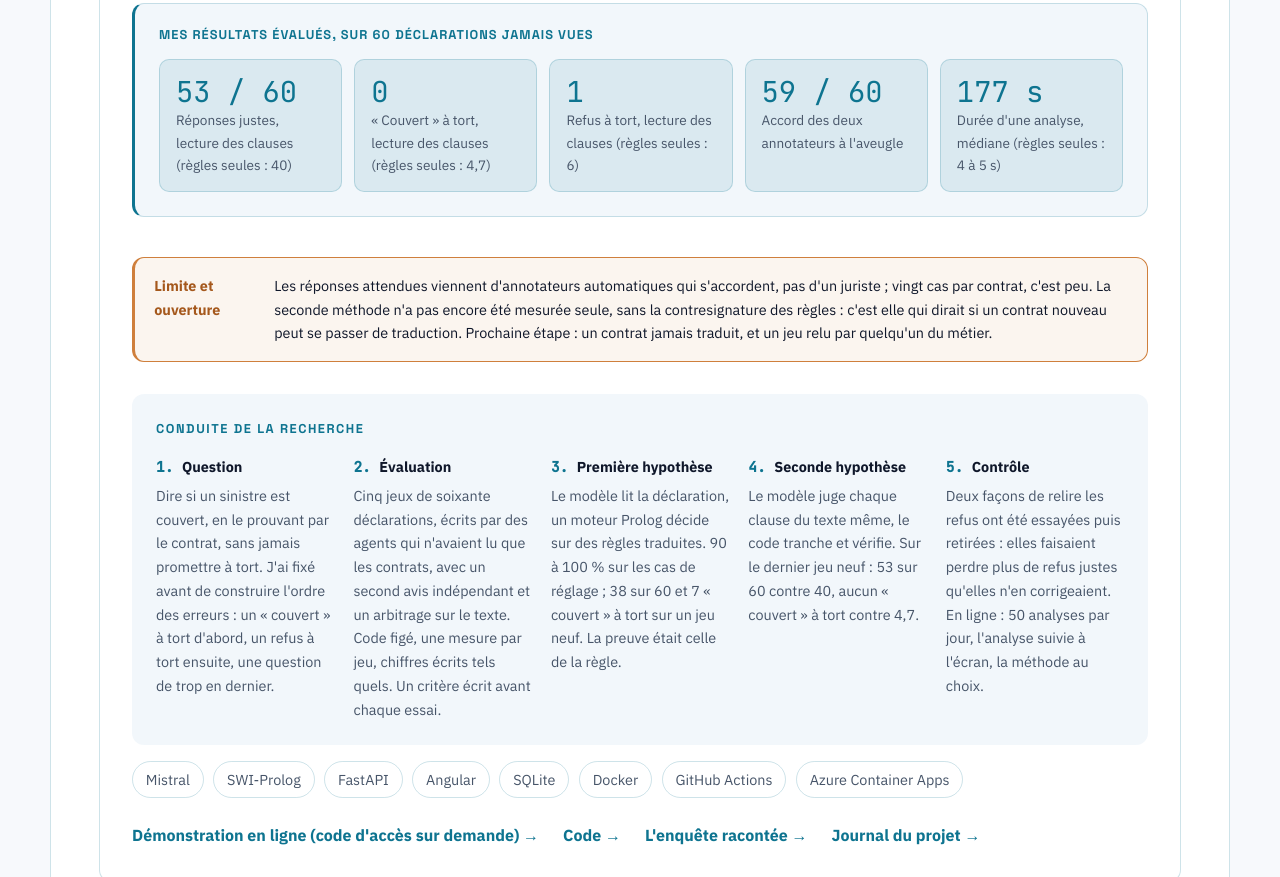
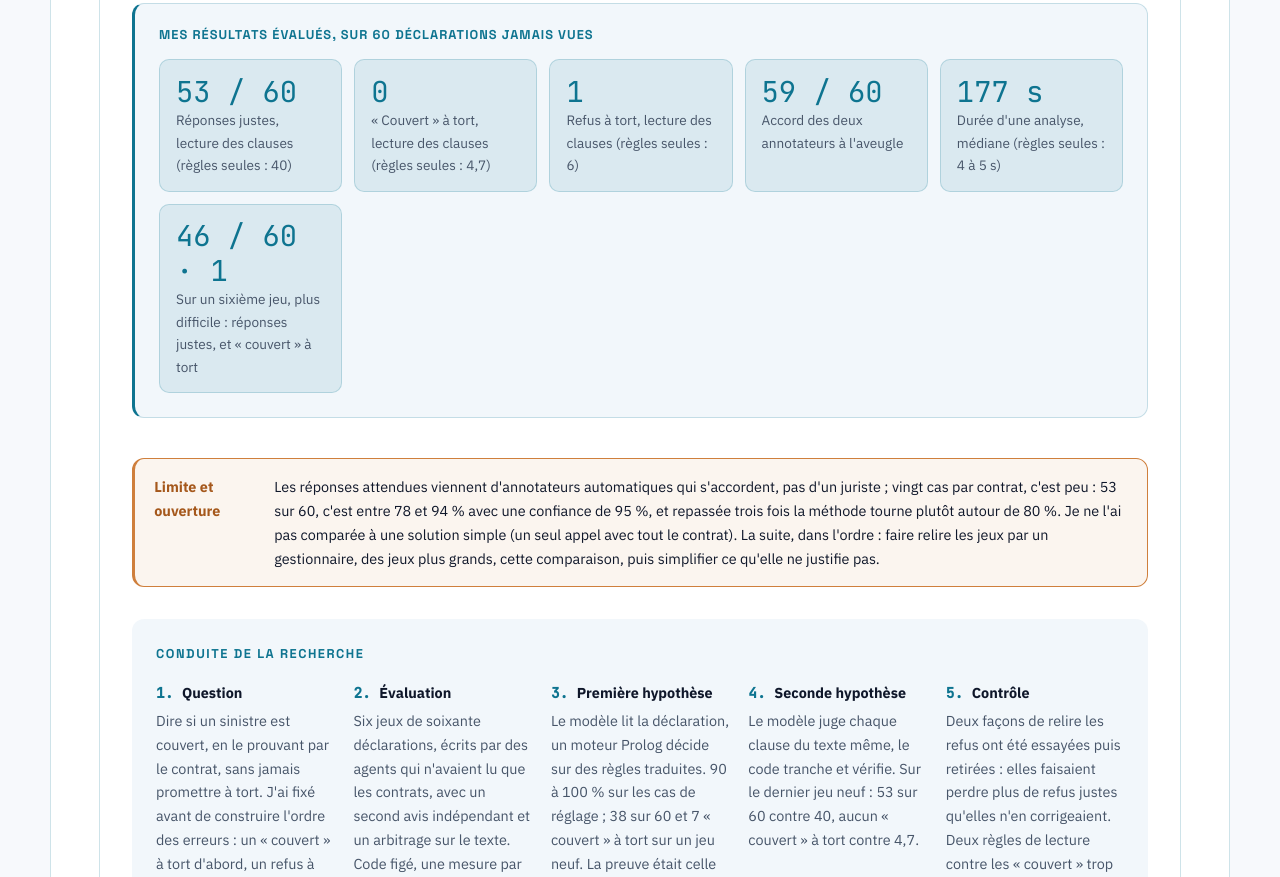
Before and after one commit to gonzalezcourrier34-glitch/gonzalezcourrier34-glitch.github.io, a plain HTML site: page index.html in a window 1280 px wide. Shown: the part 7243-8120 px from the top of the page. Drawn offline with Linux system fonts and the light colour scheme.

Commit message:
Couverture de sinistre : document de conception, sixième jeu, marges des chiffres
Co-Authored-By: Claude Opus 5.5 <noreply@anthropic.com>
Claude-Session: https://claude.ai/code/session_01E7UMt8md5apx6Rwf6nMozD

```diff
--- a/index.html
+++ b/index.html
@@ -402,20 +402,21 @@
                         <div><dt>Refus à tort, lecture des clauses (règles seules : 6)</dt><dd>1</dd></div>
                         <div><dt>Accord des deux annotateurs à l'aveugle</dt><dd>59 / 60</dd></div>
                         <div><dt>Durée d'une analyse, médiane (règles seules : 4 à 5&nbsp;s)</dt><dd>177&nbsp;s</dd></div>
+                        <div><dt>Sur un sixième jeu, plus difficile : réponses justes, et « couvert » à tort</dt><dd>46 / 60 · 1</dd></div>
                     </dl>
                 </section>
                 <dl class="facts facts-limit">
-                    <div class="limit"><dt>Limite et ouverture</dt><dd>Les réponses attendues viennent d'annotateurs automatiques qui s'accordent, pas d'un juriste ; vingt cas par contrat, c'est peu. La seconde méthode n'a pas encore été mesurée seule, sans la contresignature des règles : c'est elle qui dirait si un contrat nouveau peut se passer de traduction. Prochaine étape : un contrat jamais traduit, et un jeu relu par quelqu'un du métier.</dd></div>
+                    <div class="limit"><dt>Limite et ouverture</dt><dd>Les réponses attendues viennent d'annotateurs automatiques qui s'accordent, pas d'un juriste ; vingt cas par contrat, c'est peu : 53 sur 60, c'est entre 78 et 94&nbsp;% avec une confiance de 95&nbsp;%, et repassée trois fois la méthode tourne plutôt autour de 80&nbsp;%. Je ne l'ai pas comparée à une solution simple (un seul appel avec tout le contrat). La suite, dans l'ordre : faire relire les jeux par un gestionnaire, des jeux plus grands, cette comparaison, puis simplifier ce qu'elle ne justifie pas.</dd></div>
                 </dl>
 
                 <div class="axes">
                     <h4>Conduite de la recherche</h4>
                     <ol>
                         <li><strong>Question</strong> Dire si un sinistre est couvert, en le prouvant par le contrat, sans jamais promettre à tort. J'ai fixé avant de construire l'ordre des erreurs : un « couvert » à tort d'abord, un refus à tort ensuite, une question de trop en dernier.</li>
-                        <li><strong>Évaluation</strong> Cinq jeux de soixante déclarations, écrits par des agents qui n'avaient lu que les contrats, avec un second avis indépendant et un arbitrage sur le texte. Code figé, une mesure par jeu, chiffres écrits tels quels. Un critère écrit avant chaque essai.</li>
+                        <li><strong>Évaluation</strong> Six jeux de soixante déclarations, écrits par des agents qui n'avaient lu que les contrats, avec un second avis indépendant et un arbitrage sur le texte. Code figé, une mesure par jeu, chiffres écrits tels quels. Un critère écrit avant chaque essai.</li>
                         <li><strong>Première hypothèse</strong> Le modèle lit la déclaration, un moteur Prolog décide sur des règles traduites. 90 à 100&nbsp;% sur les cas de réglage ; 38 sur 60 et 7 « couvert » à tort sur un jeu neuf. La preuve était celle de la règle.</li>
                         <li><strong>Seconde hypothèse</strong> Le modèle juge chaque clause du texte même, le code tranche et vérifie. Sur le dernier jeu neuf : 53 sur 60 contre 40, aucun « couvert » à tort contre 4,7.</li>
-                        <li><strong>Contrôle</strong> Deux façons de relire les refus ont été essayées puis retirées : elles faisaient perdre plus de refus justes qu'elles n'en corrigeaient. En ligne : 50 analyses par jour, l'analyse suivie à l'écran, la méthode au choix.</li>
+                        <li><strong>Contrôle</strong> Deux façons de relire les refus ont été essayées puis retirées : elles faisaient perdre plus de refus justes qu'elles n'en corrigeaient. Deux règles de lecture contre les « couvert » trop rapides (une cause seulement probable, une condition non dite) ont été gardées : sur le sixième jeu, elles évitent trois « couvert » à tort pour deux réponses justes perdues. En ligne : 50 analyses par jour, l'analyse suivie à l'écran, la méthode au choix ; après une réponse du client, seules les clauses en doute sont rejugées.</li>
                     </ol>
                 </div>
 
@@ -426,6 +427,7 @@
 
                 <div class="project-links">
                     <a href="https://couverture-demo.lemonwater-996289d3.francecentral.azurecontainerapps.io" target="_blank" rel="noopener" aria-label="Démonstration en ligne : Couverture de sinistre, code d'accès sur demande">Démonstration en ligne (code d'accès sur demande) →</a>
+                    <a href="https://github.com/gonzalezcourrier34-glitch/couverture_sinistre/blob/HEAD/docs/CONCEPTION.md" target="_blank" rel="noopener" aria-label="Document de conception : Couverture de sinistre">Document de conception (5 pages) →</a>
                     <a href="https://github.com/gonzalezcourrier34-glitch/couverture_sinistre" target="_blank" rel="noopener" aria-label="Code : Couverture de sinistre">Code →</a>
                     <a href="https://github.com/gonzalezcourrier34-glitch/couverture_sinistre/blob/HEAD/docs/COMPRENDRE.md" target="_blank" rel="noopener" aria-label="L'enquête racontée : Couverture de sinistre">L'enquête racontée →</a>
                     <a href="https://github.com/gonzalezcourrier34-glitch/couverture_sinistre/blob/HEAD/docs/DEMARCHE.md" target="_blank" rel="noopener" aria-label="Journal du projet : Couverture de sinistre">Journal du projet →</a>
```
Also changed, not shown: carte_mentale/portfolio_carte_mentale.txt, 1 other file.
